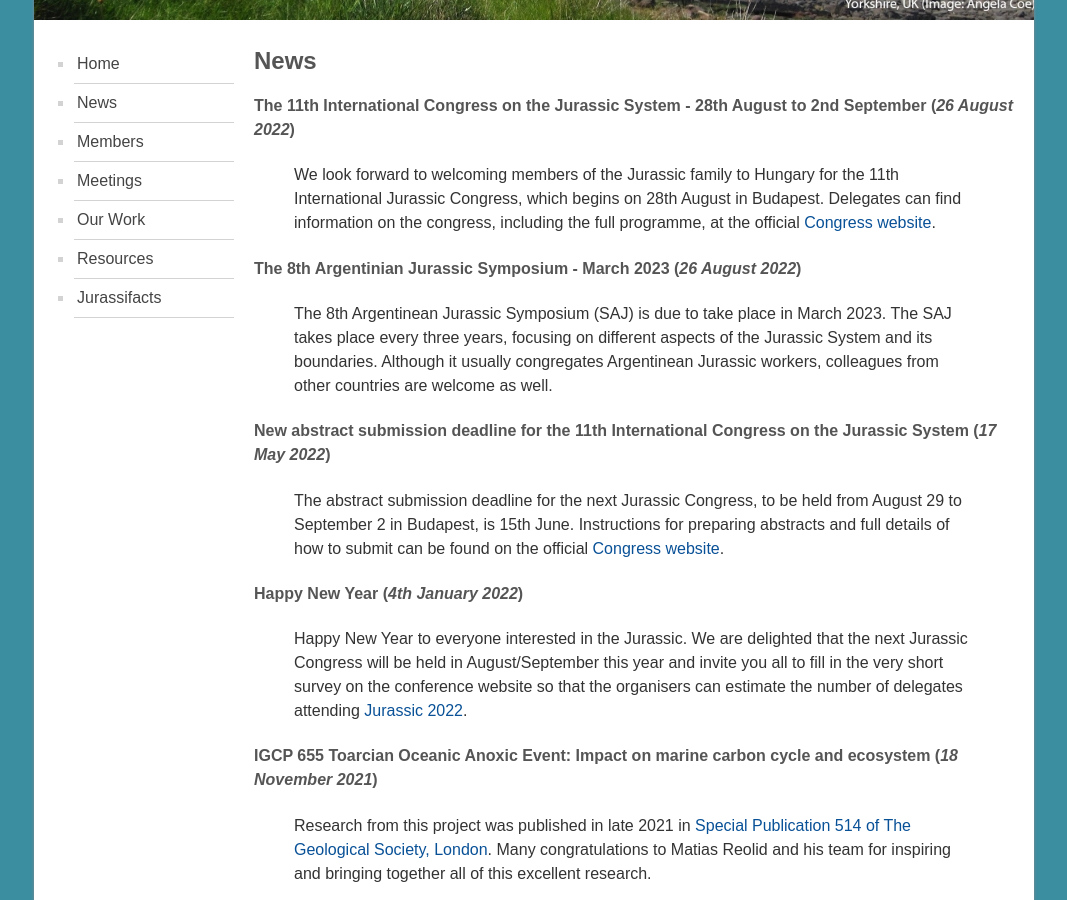
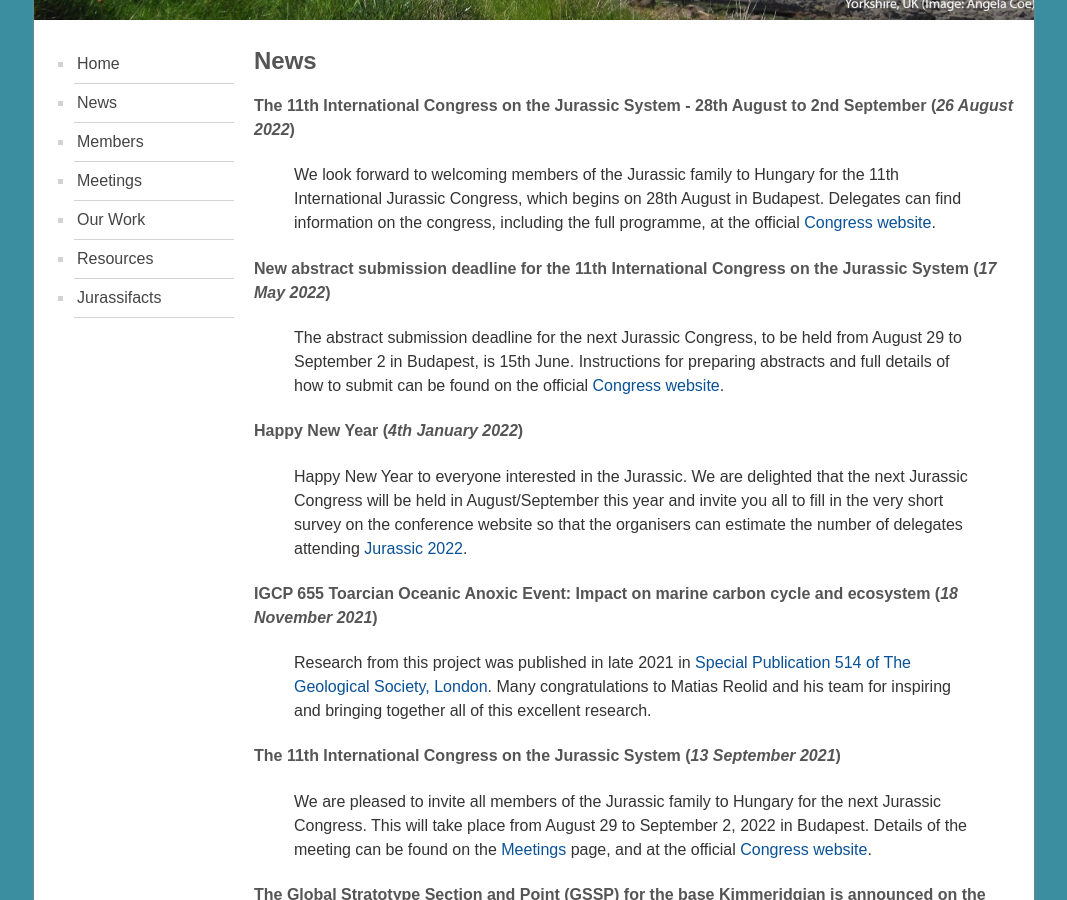
Before and after one commit to i-c-stratigraphy/subcommission-jurassic, a Jekyll site: the page built from pages/news.md, in a window 1280 px wide and 900 px high, scrolled down 368 px. Shown: the whole window, without its empty margins (106-1173 px from the left). Built offline with Jekyll 4.4.1, drawn with Linux system fonts in a browser that asks for light colours.

Commit message:
Update news.md

```diff
--- a/pages/news.md
+++ b/pages/news.md
@@ -7,9 +7,6 @@ permalink: /news
 
 #### The 11th International Congress on the Jurassic System - 28th August to 2nd September (*26 August 2022*)
 > We look forward to welcoming members of the Jurassic family to Hungary for the 11th International Jurassic Congress, which begins on 28th August in Budapest. Delegates can find information on the congress, including the full programme, at the official [Congress website](https://jurassic2022.hu/).
-
-#### The 8th Argentinian Jurassic Symposium - March 2023 (*26 August 2022*)
-> The 8th Argentinean Jurassic Symposium (SAJ) is due to take place in March 2023. The SAJ takes place every three years, focusing on different aspects of the Jurassic System and its boundaries. Although it usually congregates Argentinean Jurassic workers, colleagues from other countries are welcome as well.
 
 #### New abstract submission deadline for the 11th International Congress on the Jurassic System (*17 May 2022*)
 > The abstract submission deadline for the next Jurassic Congress, to be held from August 29 to September 2 in Budapest, is 15th June. Instructions for preparing abstracts and full details of how to submit can be found on the official [Congress website](https://jurassic2022.hu/).
```
